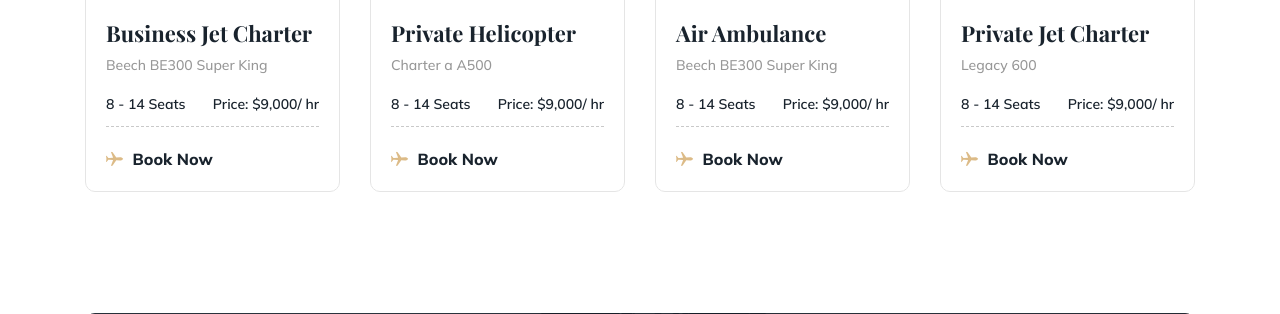
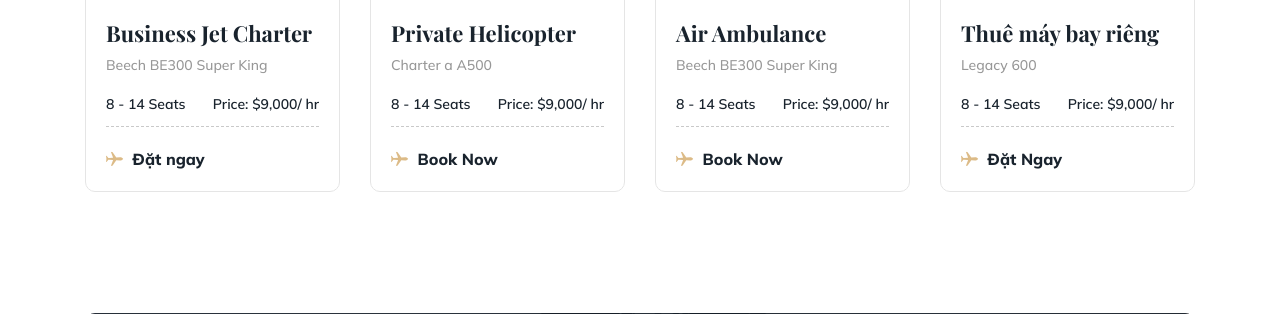
Before and after one commit to Nguyen-Duong-078/Airline_Power, a PHP site: page / in a window 1280 px wide. Shown: the part 3928-4242 px from the top of the page. Run offline with PHP 8.4, Linux system fonts and the light colour scheme; some web fonts are replaced.

Commit message:
Update home.php

```diff
--- a/view/home.php
+++ b/view/home.php
@@ -469,15 +469,14 @@
                                          <img src="assets/images/charter/charter-1.png" alt="charter">
                                      </div>
                                      <div class="charter-content">
-                                         <h3 class="title"><a href="deals-details.html">Private Jet Charter</a></h3>
+                                         <h3 class="title"><a href="deals-details.html">Thuê máy bay riêng</a></h3>
                                          <span class="sub-title">Legacy 600</span>
                                          <div class="charter-meta">
                                              <span class="seat">8 - 14 Seats</span>
                                              <span class="price">Price: $9,000/ hr</span>
                                          </div>
                                          <div class="charter-btn">
-                                             <a href="service-details.html"><i class="icon-btn-icon-v2"></i> Book
-                                                 Now</a>
+                                             <a href="service-details.html"><i class="icon-btn-icon-v2"></i> Đặt Ngay</a>
                                          </div>
                                      </div>
                                  </div>
@@ -495,8 +494,7 @@
                                              <span class="price">Price: $9,000/ hr</span>
                                          </div>
                                          <div class="charter-btn">
-                                             <a href="service-details.html"><i class="icon-btn-icon-v2"></i> Book
-                                                 Now</a>
+                                             <a href="service-details.html"><i class="icon-btn-icon-v2"></i> Đặt ngay</a>
                                          </div>
                                      </div>
                                  </div>
```
